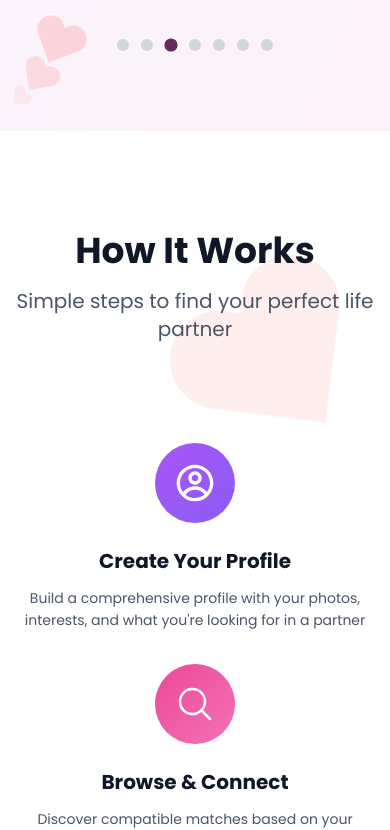
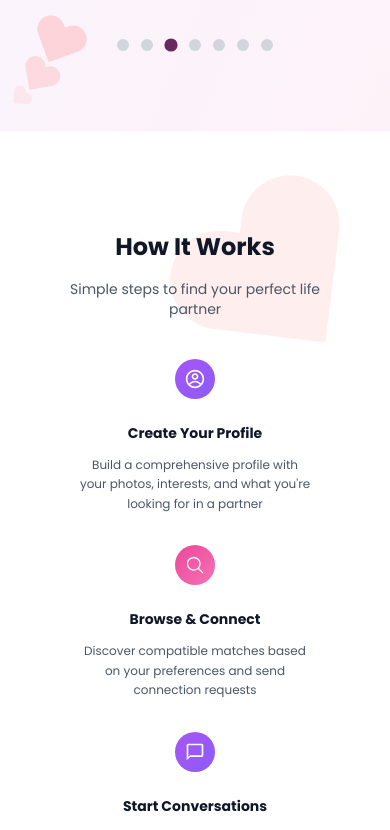
Before and after one commit to ruqaiyae/findabohra, a Next.js app: page / in a window 390 px wide. Shown: the part 2860-3690 px from the top of the page. Built offline with nearby package versions, Linux system fonts and the light colour scheme; grey boxes are pictures that could not be loaded.

Commit message:
feat: add responsive design to HowItWorks section

```diff
--- a/src/components/CallToAction.tsx
+++ b/src/components/CallToAction.tsx
@@ -2,7 +2,7 @@ import Image from "next/image";
 
 export function CallToAction() {
   return (
-    <section className="relative w-full pt-20 md:pb-20">
+    <section className="relative w-full md:pb-20">
       {/* Background Pattern */}
       <div className="hidden md:block absolute top-0 left-0 w-[80%] h-full rounded-tr-xl bg-gradient-to-br from-[#581C87] to-[#BE185D]" />
       <div className="max-w-7xl mx-auto px-4 sm:px-6 lg:px-8 py-10 md:py-0 relative z-10 grid lg:grid-cols-2 gap-10 md:gap-30 items-center bg-gradient-to-br from-[#581C87] to-[#BE185D] md:bg-none">
--- a/src/components/Footer.tsx
+++ b/src/components/Footer.tsx
@@ -3,7 +3,7 @@ import { FaHeart } from "./icons";
 
 export function Footer() {
   return (
-    <footer id="footer" className="bg-gray-900 text-white pt-8 md:pt-16 pb-8">
+    <footer id="footer" className="bg-gray-900 text-white pt-16 pb-8">
       <div className="max-w-7xl mx-auto px-4 sm:px-6 lg:px-8">
         <div className="flex flex-col md:flex-row md:justify-between gap-8 md:gap-0 mb-8 md:mb-12">
           {/* Column 1 - Logo and Description */}
--- a/src/components/HowItWorks.tsx
+++ b/src/components/HowItWorks.tsx
@@ -43,9 +43,9 @@ export function HowItWorks() {
   ];
 
   return (
-    <section className="bg-white pt-25 md:pb-40 relative overflow-hidden">
+    <section id="how-it-works" className="bg-white pt-25 pb-15 md:pb-40 relative overflow-hidden">
       {/* Decorative background hearts */}
-      <div className="absolute top-30 left-40 -rotate-20">
+      <div className="absolute top-10 md:top-30 left-40 -rotate-20">
         <Image
           src="/hero-heart.png"
           alt="Decorative heart"
@@ -54,7 +54,7 @@ export function HowItWorks() {
           className="object-contain"
         />
       </div>
-      <div className="absolute -bottom-22.5 right-80 w-64 h-64 opacity-70">
+      <div className="absolute bottom-10 md:-bottom-22.5 left-0 md:left-auto md:right-80 w-25 h-25 md:w-64 md:h-64 opacity-70">
         <Image
           src="/hearts.png"
           alt="Decorative hearts"
@@ -64,13 +64,13 @@ export function HowItWorks() {
         />
       </div>
 
-      <div className="max-w-7xl mx-auto px-4 sm:px-6 lg:px-8 relative z-10">
+      <div className="max-w-7xl space-y-10 md:space-y-0 mx-auto px-4 sm:px-6 lg:px-8 relative z-10">
         {/* Header */}
-        <div className="text-center mb-25">
-          <h2 className="text-4xl font-bold text-gray-900 mb-4">
+        <div className="text-center md:mb-25 w-[70%] md:w-full mx-auto">
+          <h2 className="text-2xl md:text-4xl font-bold text-gray-900 mb-4">
             How It Works
           </h2>
-          <p className="text-xl text-gray-600 max-w-3xl mx-auto">
+          <p className="text-sm md:text-xl text-gray-600 max-w-3xl mx-auto">
             Simple steps to find your perfect life partner
           </p>
         </div>
@@ -80,23 +80,28 @@ export function HowItWorks() {
           <div className="grid grid-cols-1 md:grid-cols-2 lg:grid-cols-4 gap-8 lg:gap-20">
             {steps.map((step) => (
               <div key={step.id} className="relative z-10">
-                <div className="text-center">
+                <div className="text-center w-[65%] md:w-full mx-auto">
                   {/* Step Icon */}
                   <div
-                    className="w-20 h-20 mx-auto mb-6 rounded-full flex items-center justify-center"
+                    className="w-10 h-10 md:w-20 md:h-20 mx-auto mb-6 rounded-full flex items-center justify-center"
                     style={{
                       background: `linear-gradient(135deg, ${step.color[0]} 0%, ${step.color[1]} 100%)`,
                     }}
                   >
-                    <step.icon size={40} color="white" />
+                    <step.icon size={20} color="white" className="md:hidden" />
+                    <step.icon
+                      size={40}
+                      color="white"
+                      className="hidden md:block"
+                    />
                   </div>
                   {/* Step Title */}
-                  <h3 className="text-xl font-bold text-gray-900 mb-3">
+                  <h3 className="text-sm md:text-xl font-bold text-gray-900 mb-3">
                     {step.title}
                   </h3>
 
                   {/* Step Description */}
-                  <p className="text-gray-600 leading-relaxed text-sm">
+                  <p className="text-gray-600 leading-relaxed text-xs md:text-sm">
                     {step.description}
                   </p>
                 </div>
```
